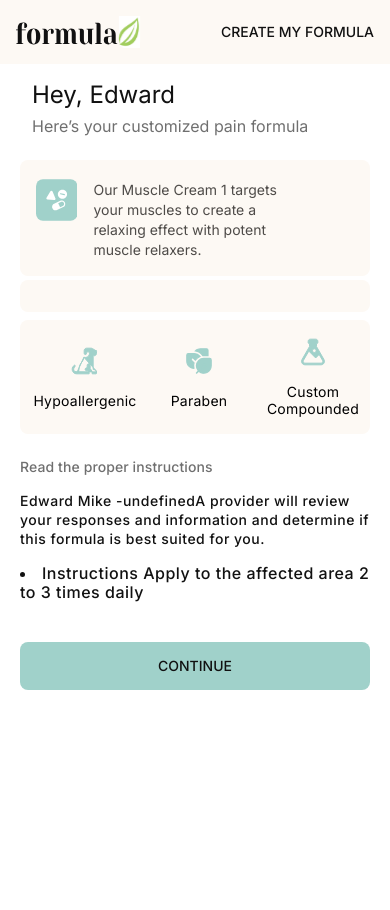
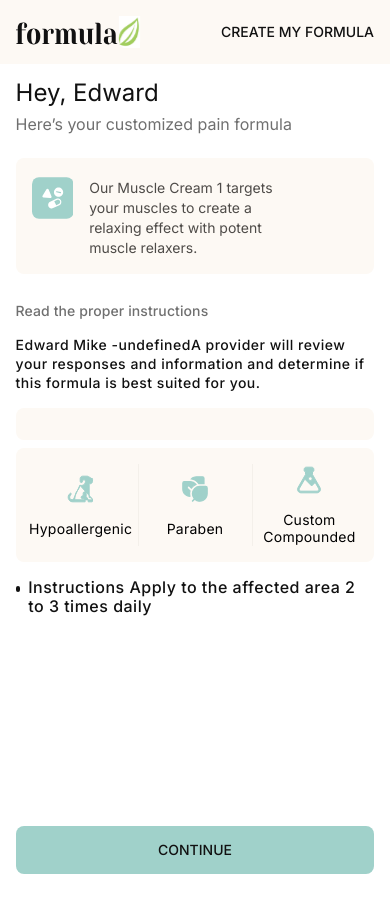
Before and after one commit to shahid37/formula-nextjs, a Next.js app: page /formula in a window 390 px wide. Before the commit the page ends 844 px from the top, so only its background shows below. Built offline with nearby package versions, Linux system fonts and the light colour scheme.

Commit message:
formula screen has done for both desktop and mobile view

```diff
--- a/pages/formula/index.jsx
+++ b/pages/formula/index.jsx
@@ -4,6 +4,8 @@ import { useRouter } from "next/router";
 import React, { useEffect, useState } from "react";
 
 import AppLayout from "../../components/AppLayout/AppLayout";
+import { AppMainLayout } from "../../components/MainLayout/AppMainLayout";
+
 import DetailCardProps from "../../components/DetailCard";
 import Button from "../../components/Button";
 import Loader from "../../components/Loader";
@@ -15,6 +17,7 @@ import ChemicalIcon from "../../public/assets/icons/chemical.svg";
 
 import { BASE_URL, MAPPING, FORMULA_CREATA_API } from "../../utils/constants";
 import axios from "axios";
+import classNames from "classnames";
 
 const FormulaDetail = () => {
   const router = useRouter();
@@ -40,7 +43,7 @@ const FormulaDetail = () => {
     router.push("/questionnaries");
   };
 
-  const commonClassNames = "py-4 xs:px-2 md:px-[120px]";
+  const commonClassNames = "py-4";
 
   const createFormula = async () => {
     setLoading(true);
@@ -107,16 +110,16 @@ const FormulaDetail = () => {
   ];
 
   return (
-    <div className="relative">
+    <div className="relative ">
       <AppLayout navLinkAction={onClick}>
         {loading ? (
           <div className="absolute w-full h-screen z-10 bg-off-white bg-opacity-50">
             <Loader />
           </div>
         ) : (
-          <>
-            <section className={`${commonClassNames}`}>
-              <div className="xs:px-6 md:px-28 mt-16">
+          <AppMainLayout>
+            <section className={`${commonClassNames} pt-[78px]`}>
+              <div>
                 <h2 className="text-black text-[24px] leading-[29px] font-normal">
                   Hey, Edward
                 </h2>
@@ -124,9 +127,9 @@ const FormulaDetail = () => {
                   Here’s your customized pain formula
                 </p>
               </div>
-              <div className="xs:pt-[120px] xs:px-3 md:px-28 mt-6 flex xs:flex-col-reverse lg:flex-row justify-between gap-x-6 relative">
-                <div className="flex-1">
-                  <div className="xs:px-3 md:px-0 xs:absolute top-0 left-0 right-0 md:static">
+              <div className="xs:pt-[120px] md:pt-0 mt-6 flex xs:flex-col lg:flex-row justify-between gap-x-6 relative">
+                <div className="flex-1 xs:pb-4 md:pb-0">
+                  <div className="xs:absolute top-0 left-0 right-0 md:static">
                     <DetailCardProps
                       formulaName="Edward’s Muscle Formula"
                       text="Our Muscle Cream 1 targets your muscles to create a relaxing effect with potent muscle relaxers."
@@ -146,15 +149,22 @@ const FormulaDetail = () => {
                       ) +
                       "A provider will review your responses and information and determine if this formula is best suited for you."}
                   </p>
-                  <li className="mt-4 text-[16px] leading-[19px] font-medium text-black tracking-[0.5px]">
-                    Instructions Apply to the affected area 2 to 3 times daily
-                  </li>
-                  <div className="mt-10 xs:w-[100%] md:max-w-[358px]">
-                    <Button>Continue</Button>
+                  <div className="hidden md:inline">
+                    <li className="mt-4 text-[16px] leading-[19px] font-medium text-black tracking-[0.5px]">
+                      Instructions Apply to the affected area 2 to 3 times daily
+                    </li>
+                    <div className="mt-10 xs:w-[100%] md:max-w-[358px]">
+                      <Button>Continue</Button>
+                    </div>
                   </div>
                 </div>
                 <div>
-                  <div className="xs:max-w-[100%] lg:max-w-[408px] flex flex-col justify-between bg-off-white rounded-[8px] p-4">
+                  <div
+                    className={classNames(
+                      _data.length > 5 && "h-[420px] overflow-scroll",
+                      "xs:max-w-[100%] lg:max-w-[408px] flex flex-col  justify-between bg-off-white rounded-[8px] p-4"
+                    )}
+                  >
                     {data?.ingredients.map((item, i) => (
                       <div className="mb-3" key={i}>
                         <div className="flex flex-col gap-y-1">
@@ -165,8 +175,8 @@ const FormulaDetail = () => {
                             {item.ingredient.description}
                           </p>
                         </div>
-                        {i < _data.length - 1 && (
-                          <div className="h-[1px] w-full bg-[#4E4B48] opacity-[0.05]" />
+                        {i < data?.ingredients?.length - 1 && (
+                          <div className="h-[1px] mt-4 w-full bg-[#4E4B48] opacity-[0.05]" />
                         )}
                       </div>
                     ))}
@@ -210,8 +220,24 @@ const FormulaDetail = () => {
                   </div>
                 </div>
               </div>
+              <div className="md:hidden">
+                {[
+                  "Instructions Apply to the affected area 2 to 3 times daily",
+                ].map((text) => (
+                  <div className="flex items-center" key={text}>
+                    <div className="bg-black h-1.5 w-1.5 mr-2 rounded-full" />
+                    <p className="mt-4 text-[16px] leading-[19px] font-medium text-black tracking-[0.5px]">
+                      {text}
+                    </p>
+                  </div>
+                ))}
+
+                <div className="mt-[210px] mb-[20px] xs:w-[100%] md:max-w-[358px]">
+                  <Button>Continue</Button>
+                </div>
+              </div>
             </section>
-          </>
+          </AppMainLayout>
         )}
       </AppLayout>
     </div>
```
